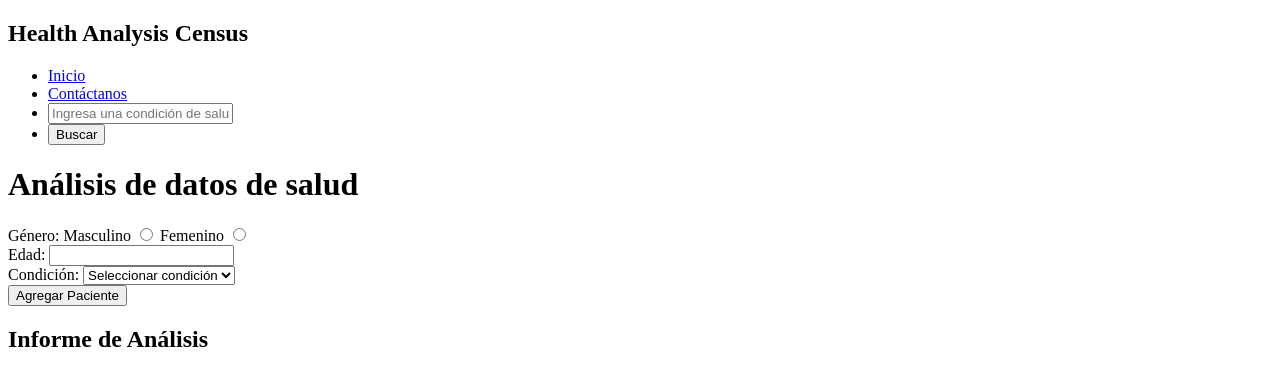
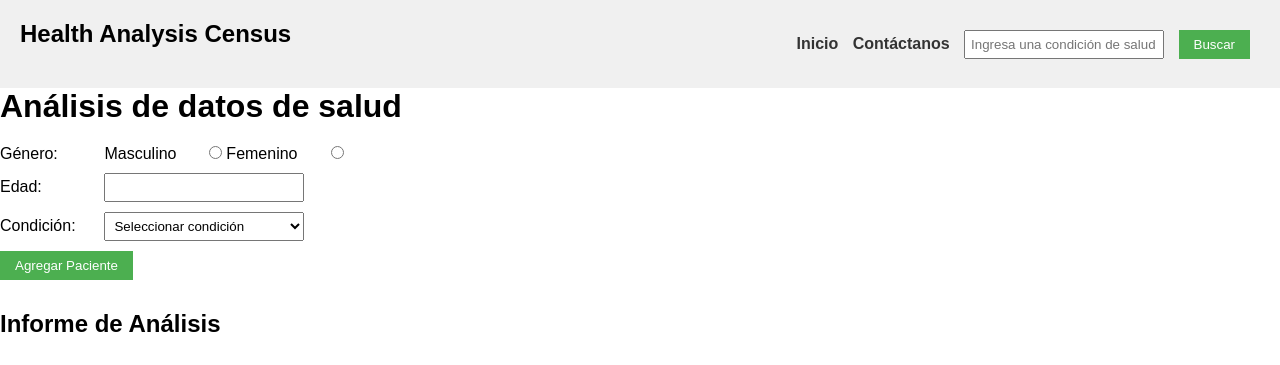
Before and after one commit to DJAngel973/Health-Analysis-IBM, a plain HTML site: page public/index.html in a window 1280 px wide. Drawn offline with Linux system fonts and the light colour scheme.

Commit message:
feat: add styles .css

```diff
--- a/public/index.html
+++ b/public/index.html
@@ -5,7 +5,7 @@
         <meta charset="UTF-8">
         <title>Health Analysis Data</title>
         <!-- Enlace a los estilos CSS principales -->
-        <link rel="stylesheet" href="/styles">
+        <link rel="stylesheet" href="/styles/health_analysis.css">
     </head>
     <body>
 
--- /dev/null
+++ b/styles/health_analysis.css
@@ -0,0 +1,92 @@
+/* Basic CSS for the navigation bar */
+
+*{
+    margin: 0;
+    padding: 0;
+    box-sizing: border-box;
+}
+nav {
+    background-color: #f0f0f0;
+    padding: 20px;
+    display: flex;
+    align-items: center;
+    justify-content: space-between;
+
+}
+
+nav ul {
+    list-style-type: none;
+    /* padding: 0; */
+}
+
+nav ul li {
+    display: inline;
+    margin-right: 10px;
+}
+
+nav a {
+    text-decoration: none;
+    color: #333;
+    font-weight: bold;
+}
+
+/* Basic CSS for the form elements */
+body {
+    font-family: Arial, sans-serif;
+    /* margin: 20px; */
+}
+
+h1 {
+    margin-bottom: 20px;
+}
+
+div {
+    margin-bottom: 10px;
+}
+
+label {
+    display: inline-block;
+    width: 100px;
+}
+
+input[type="text"],
+input[type="number"],
+select {
+    width: 200px;
+    padding: 5px;
+}
+
+button {
+    padding: 7px 15px;
+    background-color: #4CAF50;
+    color: white;
+    border: none;
+    cursor: pointer;
+}
+
+button:hover {
+    background-color: #45a049;
+}
+
+/* Basic CSS for the report section */
+h2 {
+    margin-top: 30px;
+}
+
+#report,#result {
+    padding: 10px;
+    max-width: 400px;
+    word-wrap: break-word;
+}
+#result{
+height: 400px;
+width: 500px;
+display: flex;
+align-items: center;
+justify-content: space-around;
+flex-direction: column;
+}
+#result img{
+    width: 200px;
+    height: 100px;
+}
```
